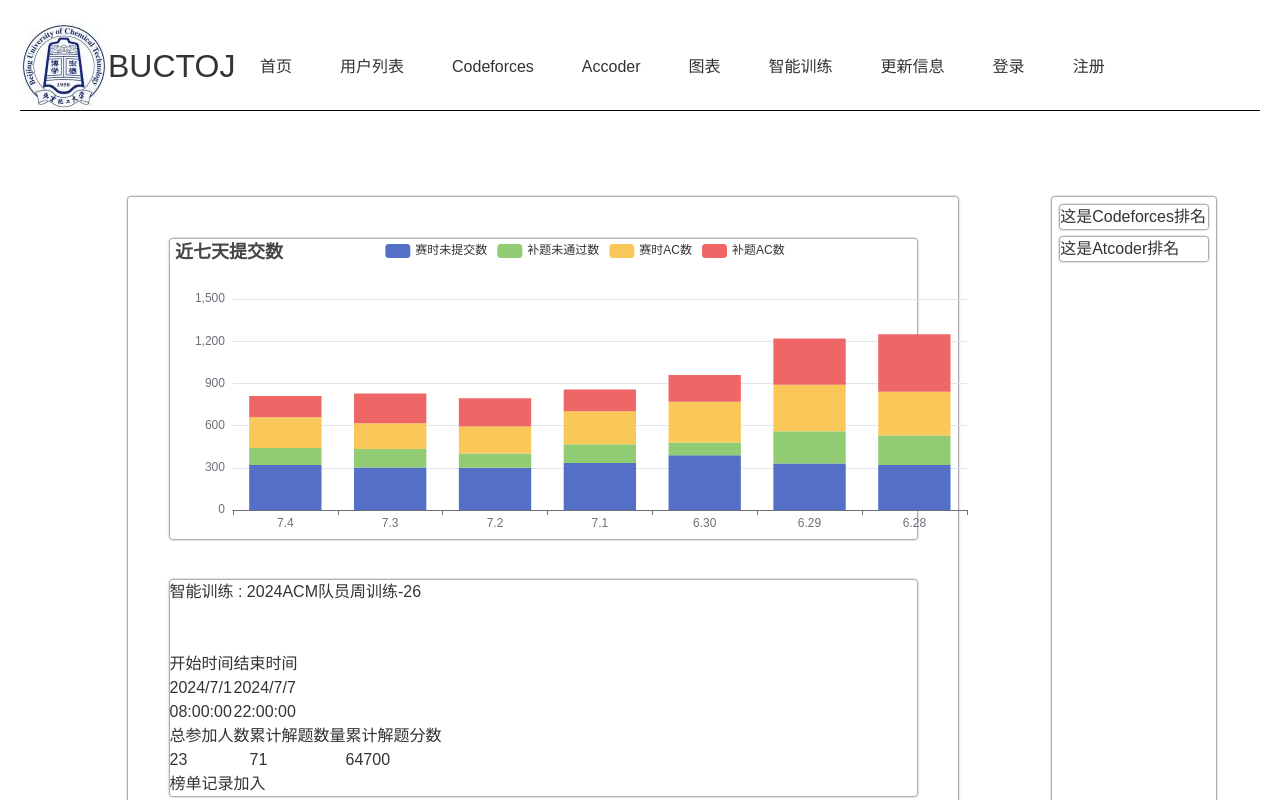
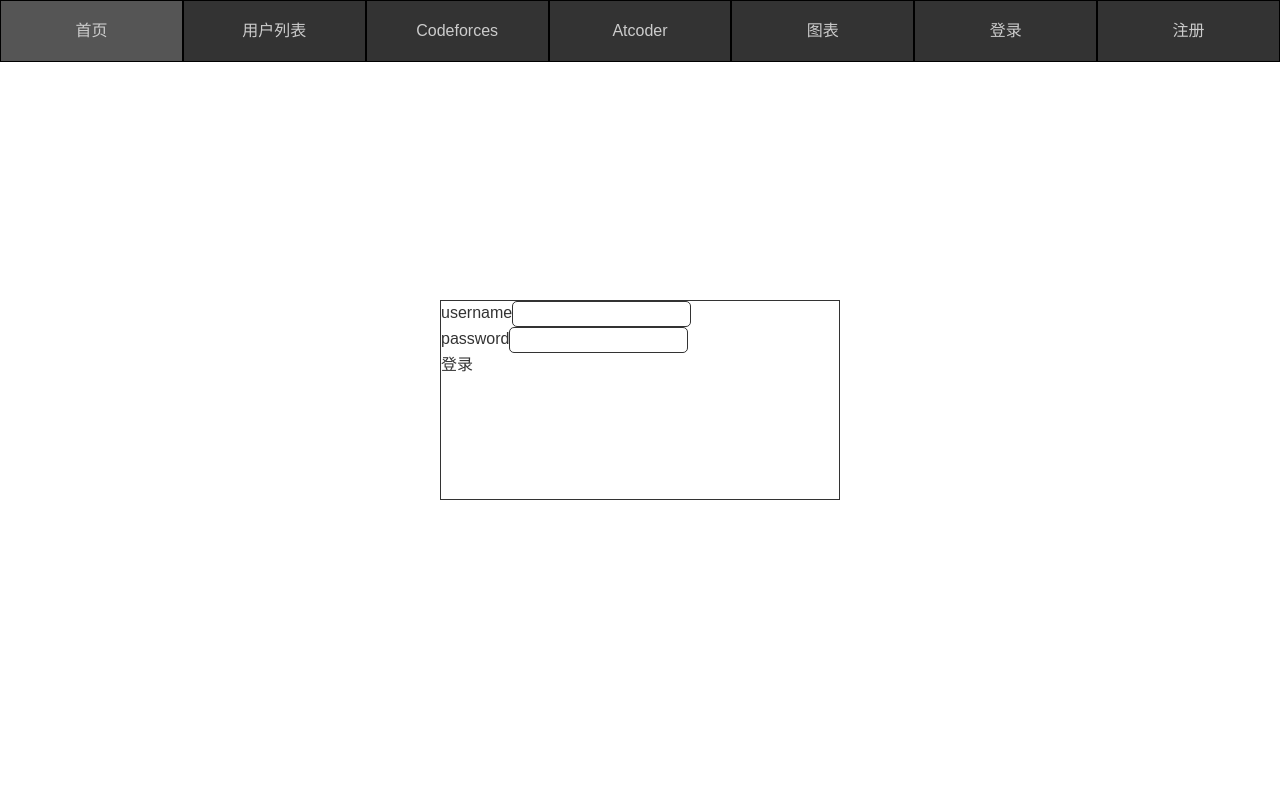
Before and after one commit to KingHsu/buctoj, a Vue app in the folder web/: page /#/OjSign in a window 1280 px wide. Shown: the top 800 px of the page. Built offline with nearby package versions, Linux system fonts and the light colour scheme.

Commit message:
VueRouter配置以及登录页面构建

```diff
--- a/web/src/App.vue
+++ b/web/src/App.vue
@@ -1,87 +1,56 @@
 <template>
   <div id="app">
-    <div class="main">
-      <div class="top">
-        <!-- 顶部导航 -->
-      <BuctojHeaderNav></BuctojHeaderNav>
-      </div>
-      <div class="under">
-        <div class="left">
-          <!-- 提交数图表 -->
-          <BuctojChart></BuctojChart>
-          <!-- 智能训练 -->
-          <BuctojSmartTraining></BuctojSmartTraining>
-          <!-- 已结束比赛列表 -->
-          <BuctojOverContestList></BuctojOverContestList>
-          <!-- 即将开始比赛列表 -->
-          <BuctojComingContestList></BuctojComingContestList>
-        </div>
-        <div class="right">
-          <!-- Codeforces排名 -->
-          <BuctojCfRanking></BuctojCfRanking>
-          <!-- Atcoder排名 -->
-          <BuctojAcRanking></BuctojAcRanking>
-        </div>
-      </div>
-
+    <div class="footer_wrap">
+        <a href="#/OjIndex">首页</a>
+        <a href="#/OjUserList">用户列表</a>
+        <a href="#/OjCodeforces">Codeforces</a>
+        <a href="#/OjAtcoder">Atcoder</a>
+        <a href="#/OjCharts">图表</a>
+        <a href="#/OjSign">登录</a>
+        <a href="#/OjRegister">注册</a>
+    </div>
+    <div class="top">
+      <router-view></router-view>
     </div>
   </div>
 
 </template>
 
 <script>
-import BuctojAcRanking from './components/BuctojAcRanking.vue'
-import BuctojCfRanking from './components/BuctojCfRanking.vue'
-import BuctojChart from './components/BuctojChart.vue'
-import BuctojComingContestList from './components/BuctojComingContestList.vue'
-import BuctojHeaderNav from './components/BuctojHeaderNav.vue'
-import BuctojOverContestList from './components/BuctojOverContestList.vue'
-import BuctojSmartTraining from './components/BuctojSmartTraining.vue'
+
+
 
 export default {
   name: 'App',
-  components: {
-    BuctojHeaderNav,
-    BuctojChart,
-    BuctojSmartTraining,
-    BuctojOverContestList,
-    BuctojComingContestList,
-    BuctojCfRanking,
-    BuctojAcRanking
-  }
+
 }
 </script>
 
 <style scoped>
-  .main {
-    display: block;
-
+  body {
+    margin: 0;
+    padding: 0;
   }
-  .top {
+  .footer_wrap {
+    position: relative;
+    left: 0;
+    top: 0;
     display: flex;
+    width: 100%;
+    text-align: center;
+    background-color: #333;
+    color: #ccc;
   }
-  .under {
-    display:  flex;
+  .footer_wrap a {
+    flex: 1;
+    text-decoration: none;
+    padding: 20px 0;
+    line-height: 20px;
+    background-color: #333;
+    color: #ccc;
+    border: 1px solid black;
   }
-  .left {
-    align-items: center;
-    flex: 1;
-    background-color: rgb(255, 255, 255);
-    margin: 5% 5% 0 10%;
-    border: 0.25px #ffffff;
-    border-radius: 2.5px;
-    box-shadow: 0 0 2.5px 0 #000;
-
+  .footer_wrap a:hover {
+    background-color: #555;
   }
-  .right{
-    align-items: center;
-    width: 300px;
-    background-color: rgb(255, 255, 255);
-    margin: 5% 5% 10% 30px;
-    border:  0.25px #ffffff;
-    border-radius: 2.5px;
-    box-shadow: 0 0 2.5px 0 #000;
-  }
-
-
 </style>
--- a/web/src/main.js
+++ b/web/src/main.js
@@ -4,9 +4,34 @@ import './styles/base.css' // css 样式重置
 import './styles/common.css' // 公共全局样式
 import './assets/iconfont/iconfont.css' // 字体图标的样式
 import echarts from 'echarts'
+import VueRouter from 'vue-router'
+import OjIndex from './views/OjIndex.vue'
+import OjUserList from './views/OjUserList.vue'
+import OjCodeforces from './views/OjCodeforces.vue'
+import OjAtcoder from './views/OjAtcoder.vue'
+import OjCharts from './views/OjCharts.vue'
+import OjSign from './views/OjSign.vue'
+import OjRegister from './views/OjRegister.vue'
 Vue.prototype.$echarts = echarts
 Vue.config.productionTip = false
+Vue.use(VueRouter)
+
+const router = new VueRouter({
+  routes: [
+    {path: '/OjIndex', component: OjIndex},
+    {path: '/OjUserList', component: OjUserList},
+    {path: '/OjCodeforces', component: OjCodeforces},
+    {path: '/OjAtcoder', component: OjAtcoder},
+    {path: '/OjCharts', component: OjCharts},
+    {path: '/OjSign', component: OjSign},
+    {path: '/OjRegister', component: OjRegister},
+  ]
+
+
+
+})
 
 new Vue({
   render: h => h(App),
+  router
 }).$mount('#app')
--- /dev/null
+++ b/web/src/views/OjAtcoder.vue
@@ -0,0 +1,18 @@
+<template>
+  <div>
+    <div>这是Atcoder页面</div>
+    <div>这是Atcoder页面</div>
+    <div>这是Atcoder页面</div>
+    <div>这是Atcoder页面</div>
+  </div>
+</template>
+
+<script>
+export default {
+
+}
+</script>
+
+<style>
+
+</style>
--- /dev/null
+++ b/web/src/views/OjCharts.vue
@@ -0,0 +1,18 @@
+<template>
+  <div>
+    <div>这是图表页面</div>
+    <div>这是图表页面</div>
+    <div>这是图表页面</div>
+    <div>这是图表页面</div>
+  </div>
+</template>
+
+<script>
+export default {
+
+}
+</script>
+
+<style>
+
+</style>
--- /dev/null
+++ b/web/src/views/OjCodeforces.vue
@@ -0,0 +1,18 @@
+<template>
+  <div>
+    <div>这是Codeforces页面</div>
+    <div>这是Codeforces页面</div>
+    <div>这是Codeforces页面</div>
+    <div>这是Codeforces页面</div>
+  </div>
+</template>
+
+<script>
+export default {
+
+}
+</script>
+
+<style>
+
+</style>
--- /dev/null
+++ b/web/src/views/OjIndex.vue
@@ -0,0 +1,79 @@
+<template>
+    <div class="main">
+        <!-- 顶部导航 -->
+        <!-- <div class="top">
+        <BuctojHeaderNav></BuctojHeaderNav>
+        </div> -->
+        <div class="under">
+            <div class="left">
+            <!-- 提交数图表 -->
+            <BuctojChart></BuctojChart>
+            <!-- 智能训练 -->
+            <BuctojSmartTraining></BuctojSmartTraining>
+            <!-- 已结束比赛列表 -->
+            <BuctojOverContestList></BuctojOverContestList>
+            <!-- 即将开始比赛列表 -->
+            <BuctojComingContestList></BuctojComingContestList>
+            </div>
+            <div class="right">
+            <!-- Codeforces排名 -->
+            <BuctojCfRanking></BuctojCfRanking>
+            <!-- Atcoder排名 -->
+            <BuctojAcRanking></BuctojAcRanking>
+            </div>
+        </div>
+    </div>
+</template>
+
+<script>
+import BuctojAcRanking from '../components/BuctojAcRanking.vue'
+import BuctojCfRanking from '../components/BuctojCfRanking.vue'
+import BuctojChart from '../components/BuctojChart.vue'
+import BuctojComingContestList from '../components/BuctojComingContestList.vue'
+// import BuctojHeaderNav from '../components/BuctojHeaderNav.vue'
+import BuctojOverContestList from '../components/BuctojOverContestList.vue'
+import BuctojSmartTraining from '../components/BuctojSmartTraining.vue'
+export default {
+    components: {
+    // BuctojHeaderNav,
+    BuctojChart,
+    BuctojSmartTraining,
+    BuctojOverContestList,
+    BuctojComingContestList,
+    BuctojCfRanking,
+    BuctojAcRanking
+  }
+}
+</script>
+
+<style scoped>
+.main {
+    display: block;
+
+  }
+  .top {
+    display: flex;
+  }
+  .under {
+    display:  flex;
+  }
+  .left {
+    align-items: center;
+    flex: 1;
+    background-color: rgb(255, 255, 255);
+    margin: 5% 5% 0 10%;
+    border: 0.25px #ffffff;
+    border-radius: 2.5px;
+    box-shadow: 0 0 2.5px 0 #000;
+
+  }
+  .right{
+    align-items: center;
+    width: 300px;
+    background-color: rgb(255, 255, 255);
+    margin: 5% 5% 10% 30px;
+    border:  0.25px #ffffff;
+    border-radius: 2.5px;
+    box-shadow: 0 0 2.5px 0 #000;
+  }
+</style>
--- /dev/null
+++ b/web/src/views/OjRegister.vue
@@ -0,0 +1,18 @@
+<template>
+  <div>
+    <div>这是注册页面</div>
+    <div>这是注册页面</div>
+    <div>这是注册页面</div>
+    <div>这是注册页面</div>
+  </div>
+</template>
+
+<script>
+export default {
+
+}
+</script>
+
+<style>
+
+</style>
--- /dev/null
+++ b/web/src/views/OjSign.vue
@@ -0,0 +1,67 @@
+<template>
+  <div class="main">
+    <div class="body">
+      <div class="box">
+        <div class="username">
+          <div>username</div>
+          <div class="inputBox">
+            <input  type="text" v-model="username">
+          </div>
+        </div>
+        <div class="password">
+          <div>password</div>
+          <div class="inputBox">
+            <input  type="password" v-model="password">
+          </div>
+        </div>
+        <div class="sign" @click="sign()">
+          <div>登录</div>
+        </div>
+      </div>
+    </div>
+  </div>
+</template>
+
+<script>
+export default {
+  data(){
+    return{
+      username: '',
+      password: ''
+    }
+  },
+  methods: {
+    sign(){
+      return;
+    }
+  }
+}
+</script>
+
+<style scoped>
+  .body {
+    width: 100%;
+    height: 100%;
+    display: flex;
+  }
+  .box {
+    display: block;
+    width: 400px;
+    height: 200px;
+    border: 0.25px solid;
+    position:absolute; left:0; top:0; right:0; bottom:0; margin:auto;
+  }
+  .username {
+    display: flex;
+  }
+  .password {
+    display: flex;
+  }
+  .inputBox {
+    border: 0.25px solid;
+    border-radius: 5px;
+  }
+  .sign {
+    display: flex;
+  }
+</style>
--- /dev/null
+++ b/web/src/views/OjUserList.vue
@@ -0,0 +1,18 @@
+<template>
+  <div>
+    <div>这是用户列表页面</div>
+    <div>这是用户列表页面</div>
+    <div>这是用户列表页面</div>
+    <div>这是用户列表页面</div>
+  </div>
+</template>
+
+<script>
+export default {
+
+}
+</script>
+
+<style>
+
+</style>
```
Also changed, not shown: web/src/准备物料/图表.txt (added).
